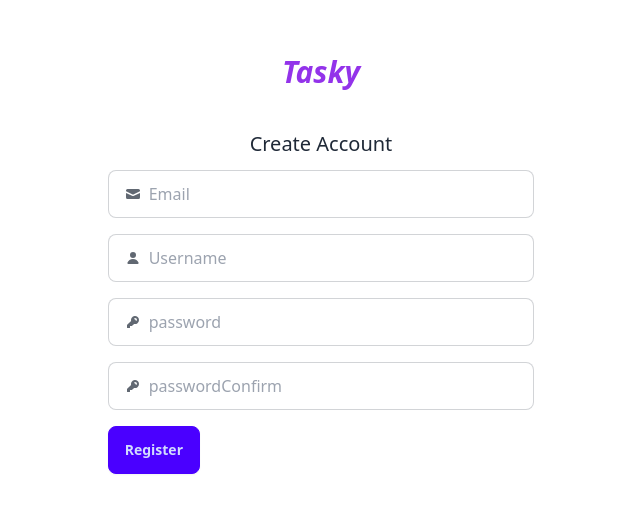
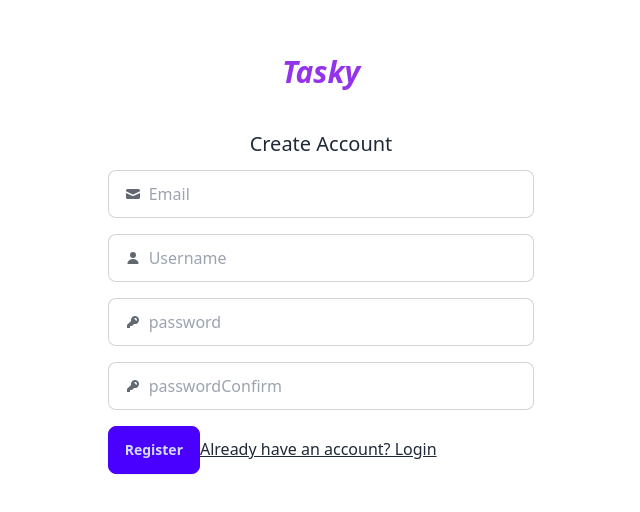
Before and after one commit to karani12/Tasks-frontend, a React (Vite) app: page /register in a window 1280 px wide. Shown: the part 136-648 px from the top of the page, without its empty margins (319-959 px from the left). Built offline with nearby package versions, Linux system fonts and the light colour scheme.

Commit message:
fix: add already have account line

```diff
--- a/src/components/Auth/Register.jsx
+++ b/src/components/Auth/Register.jsx
@@ -1,6 +1,7 @@
 import { useState } from 'react';
 import AuthLayout from './layout/AuthLayout';
 import { useAuth } from '../../context/AuthContext';
+import { Link } from 'react-router-dom';
 const Register = () => {
     const [username, setUsername] = useState("");
     const [password, setPassword] = useState("");
@@ -92,6 +93,7 @@ const Register = () => {
                         className="btn btn-primary">
                         Register
                     </button>
+                    <Link to='/login' className='text-center underline'>Already have an account? Login</Link>
                 </form>
             </section>
         </AuthLayout>
```
